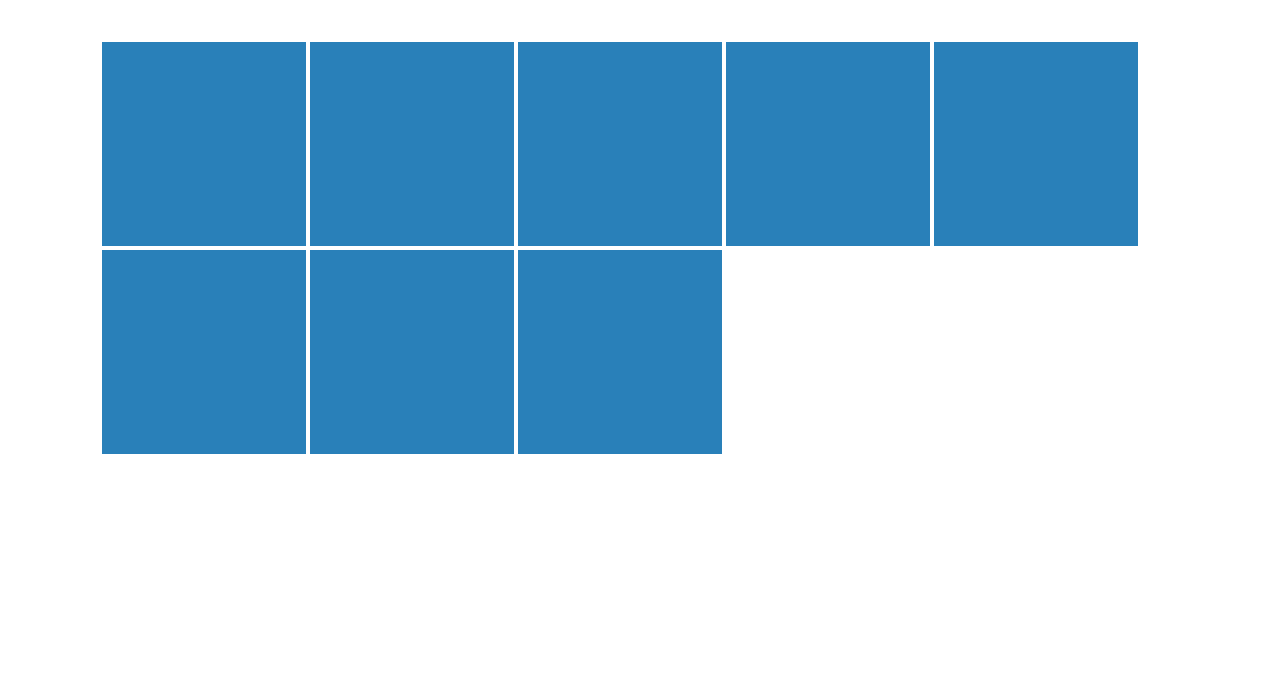
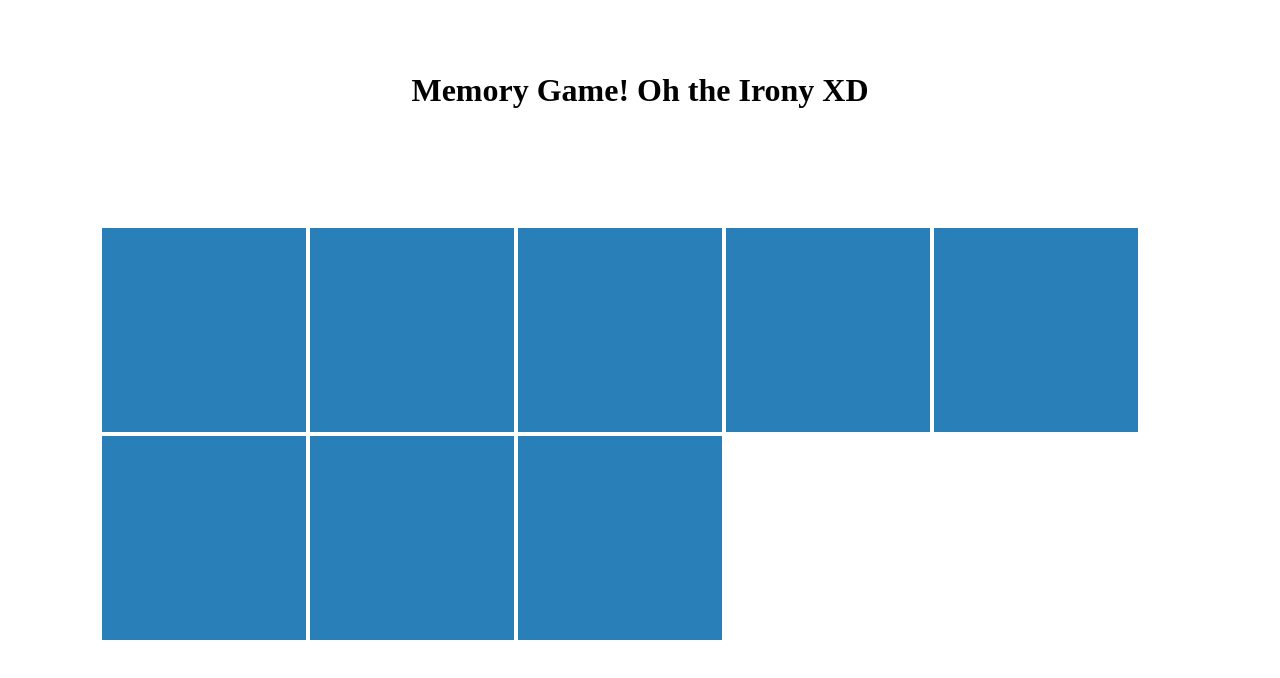
Before and after one commit to anishsrinivasan/Memory-Game, a plain HTML site: page index.html in a window 1280 px wide. Drawn offline with nearby package versions, Linux system fonts and the light colour scheme.

Commit message:
Heading Added

```diff
--- a/index.html
+++ b/index.html
@@ -5,6 +5,10 @@
 </head>
 <body>
 <style>
+  .heading-text{
+   text-align:center;
+   padding:2em;
+  }
 .cards{
 width:1080px;
 padding:2em;
@@ -25,7 +29,7 @@ text-align:center!important;
 background:#e74c3c;
 }
 </style>
-
+  <h1 class="heading-text">Memory Game! Oh the Irony XD </h1>
 <div class="cards">
 <div class="card unmatched"></div>
 <div class="card unmatched"></div>
```
